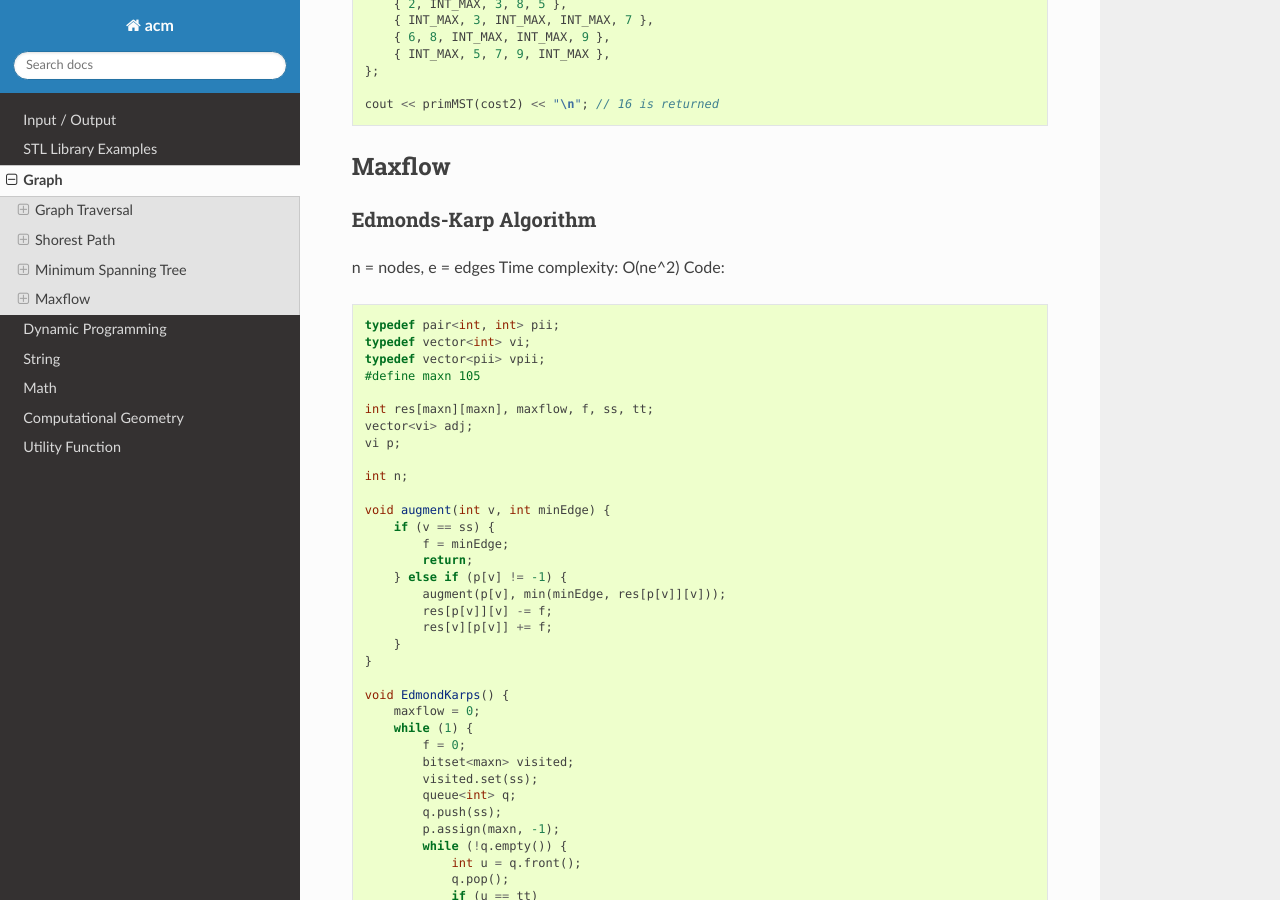
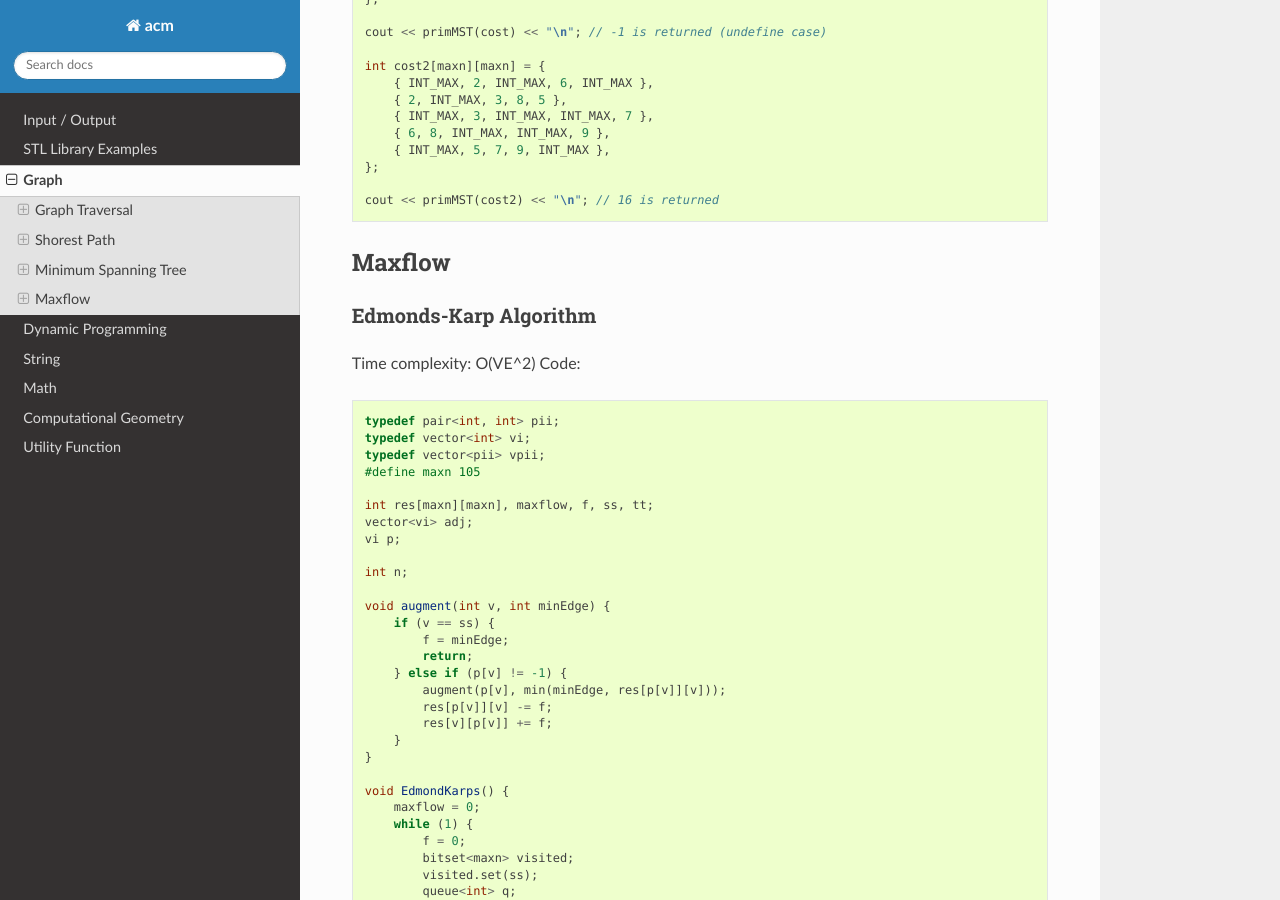
Before and after one commit to klhui97/ACM, a Sphinx documentation site: the page built from docs/source/topics/graph.rst, in a window 1280 px wide and 900 px high, scrolled down 7749 px. Built offline with Sphinx 7.4.7 and the Read the Docs theme 2.0.0, drawn with Linux system fonts in a browser that asks for light colours; some of the changed text lies outside the part shown.

```diff
--- a/docs/source/topics/graph.rst
+++ b/docs/source/topics/graph.rst
@@ -457,8 +461,7 @@ Maxflow
 Edmonds-Karp Algorithm
 ++++++++++++++++++++++
 
-n = nodes, e = edges
-Time complexity: O(ne^2)
+Time complexity: O(VE^2)
 Code:
 
 .. code-block:: cpp
```
Also changed, not shown: other parts of docs/source/topics/graph.rst (+4 -0 lines).
